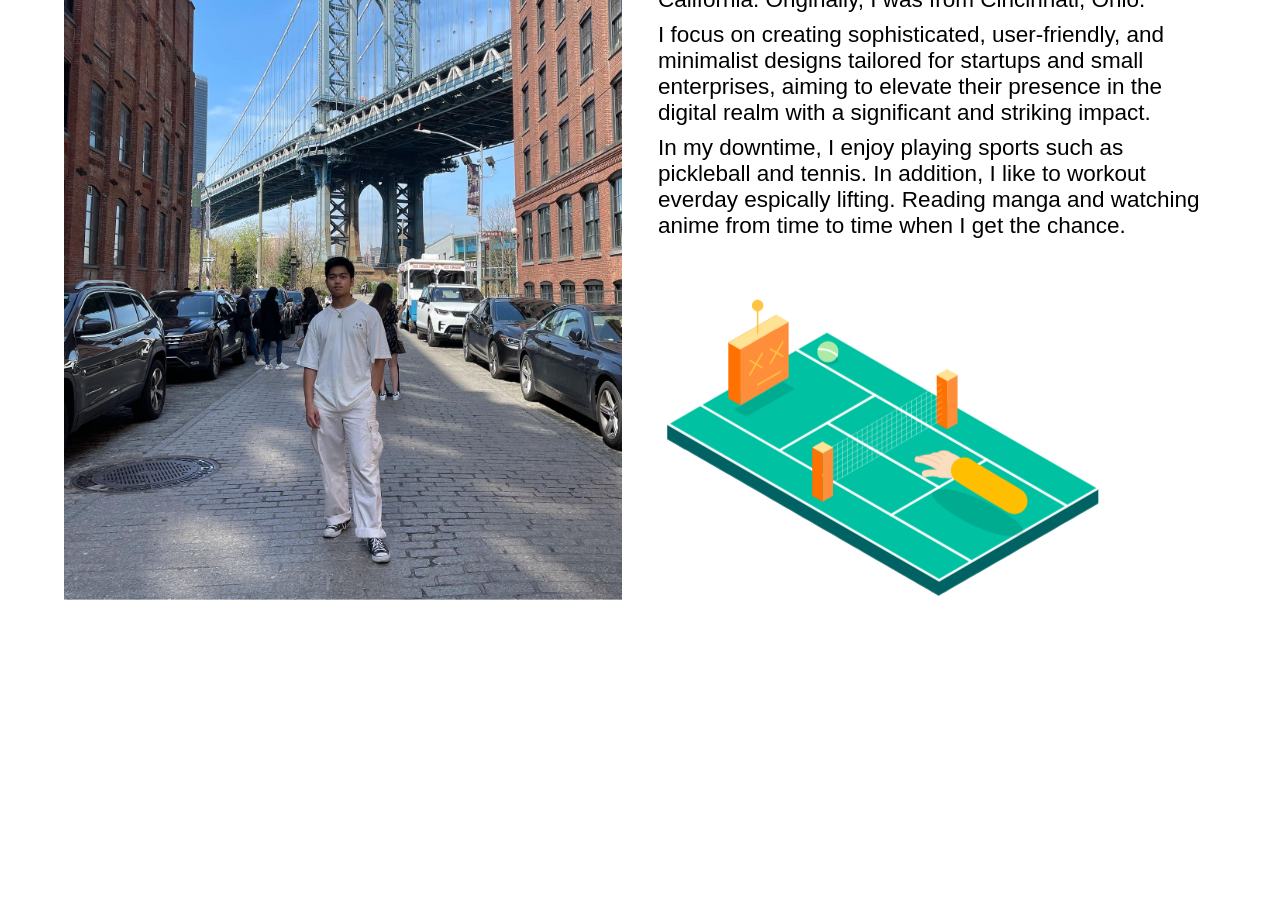
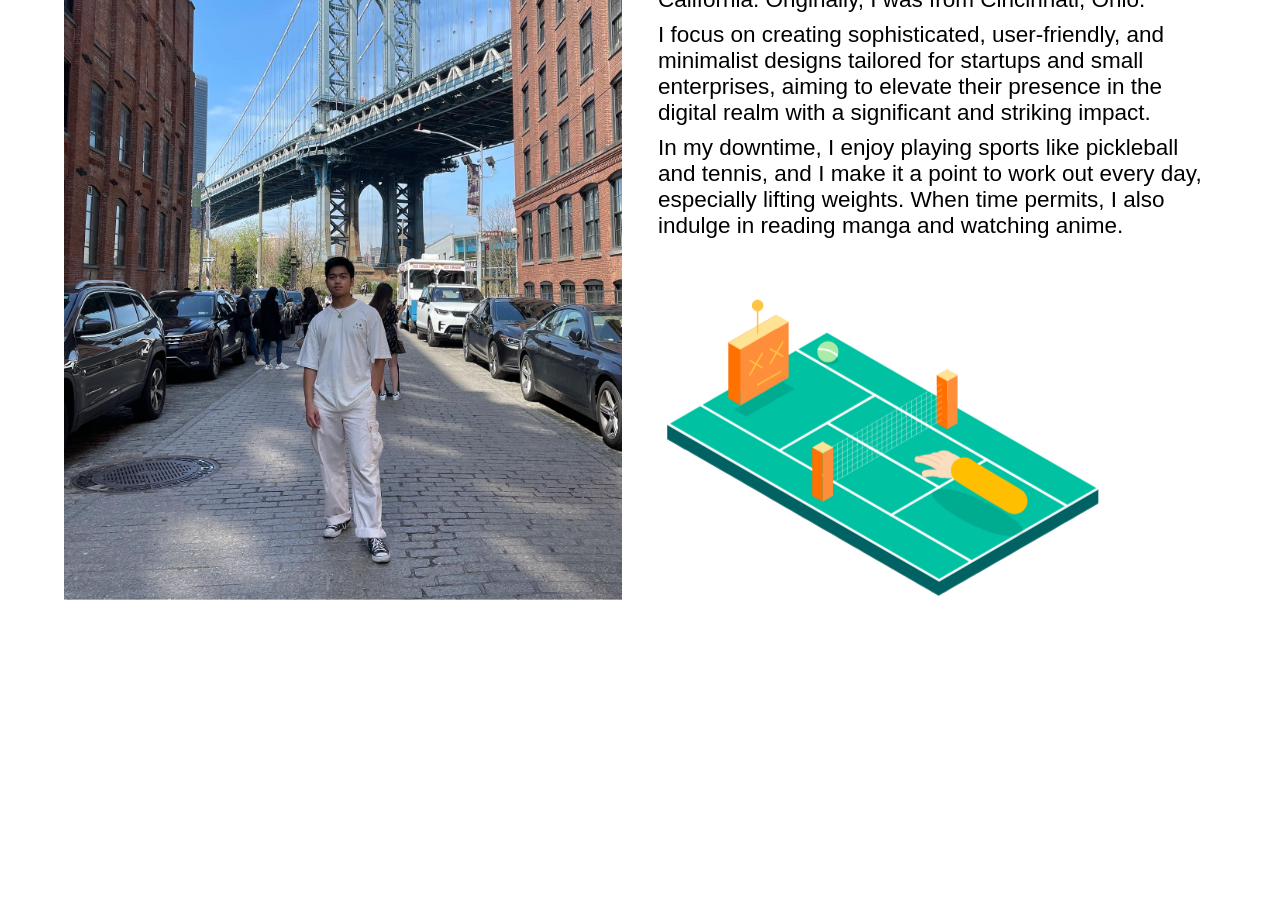
Before and after one commit to Howie315/portfolio-howie2, a React (Create React App) app: page / in a window 1280 px wide. Shown: the part 1640-2543 px from the top of the page. Built offline with nearby package versions, Linux system fonts and the light colour scheme; a web font is replaced by a local one.

Commit message:
fixed paragraph

```diff
--- a/src/features/About/presentation/About.jsx
+++ b/src/features/About/presentation/About.jsx
@@ -83,10 +83,10 @@ const About = () => {
             <br />
             <br />
             <div className="paragraph">
-              In my downtime, I enjoy playing sports such as pickleball and
-              tennis. In addition, I like to workout everday espically lifting.
-              Reading manga and watching anime from time to time when I get the
-              chance.
+              In my downtime, I enjoy playing sports like pickleball and tennis,
+              and I make it a point to work out every day, especially lifting
+              weights. When time permits, I also indulge in reading manga and
+              watching anime.
             </div>
             <Lottie
               loop
--- a/src/features/Experience/presentation/Resume Item/presentation/ResumeItem.jsx
+++ b/src/features/Experience/presentation/Resume Item/presentation/ResumeItem.jsx
@@ -26,7 +26,7 @@ const ResumeItem = ({ title, duration, description, technologies, link }) => {
       onMouseEnter={handleMouseEnter}
       onMouseLeave={() => {}}
     >
-      {/* <h2 className="resume-title">{title}</h2> */}
+
       <div className="title-container">
         <div className="resume-title">{title}</div>
         <svg
--- a/src/features/Experience/presentation/Resume Item/presentation/ResumeItem.scss
+++ b/src/features/Experience/presentation/Resume Item/presentation/ResumeItem.scss
@@ -61,7 +61,7 @@
     opacity: 0; // Start with descriptions hidden
     transform: translateY(20px); // Start lower for the move-up effect
     transition: opacity 0.8s cubic-bezier(0.22, 1, 0.36, 1),
-      transform 0.8s cubic-bezier(0.22, 1, 0.36, 1); // Smoother transition
+    transform 0.8s cubic-bezier(0.22, 1, 0.36, 1); // Smoother transition
     font-family: "Cabinet Grotesk", sans-serif;
     font-size: 20px;
     width: 900px; // Adjust the width as needed
```
